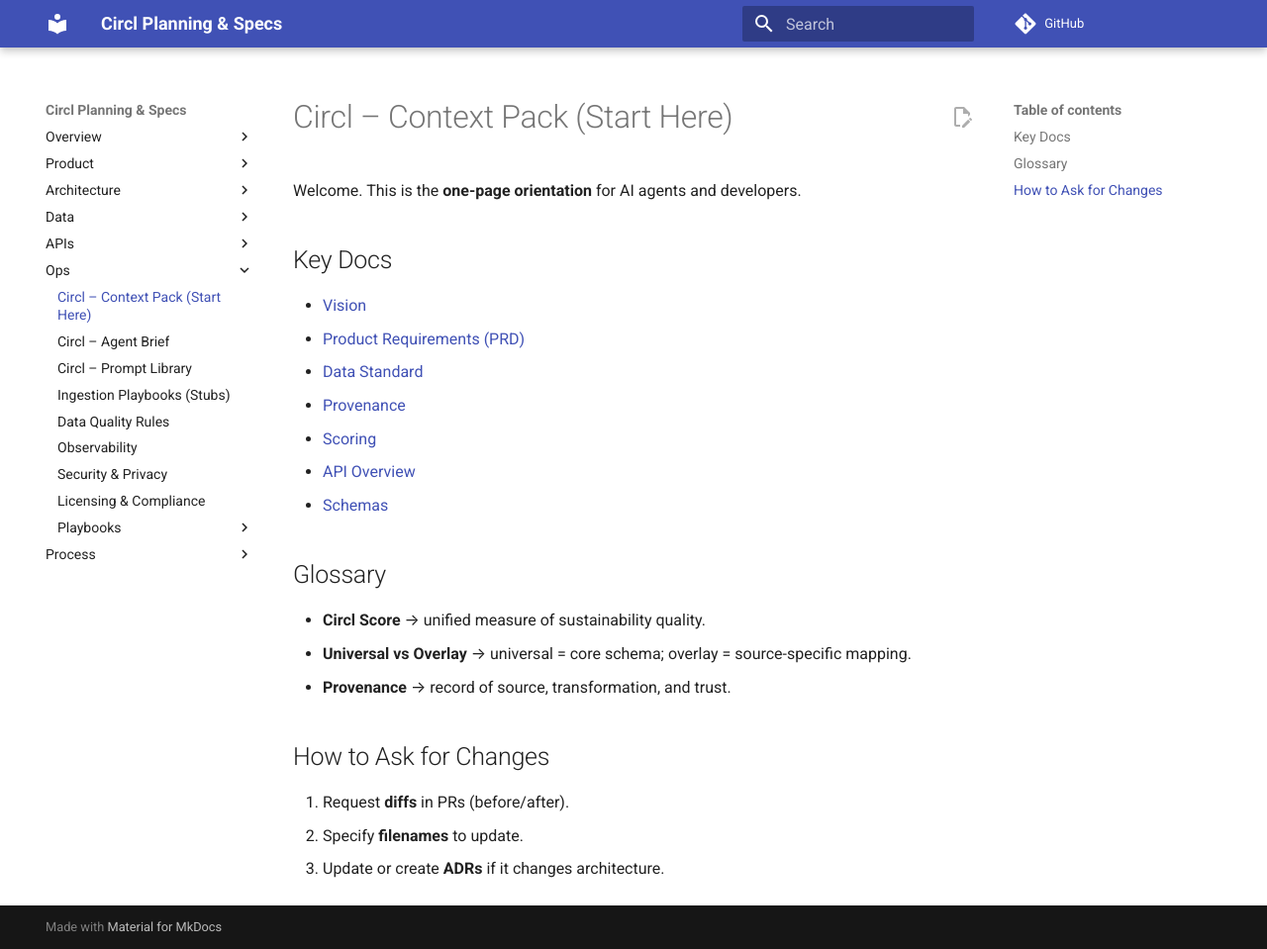
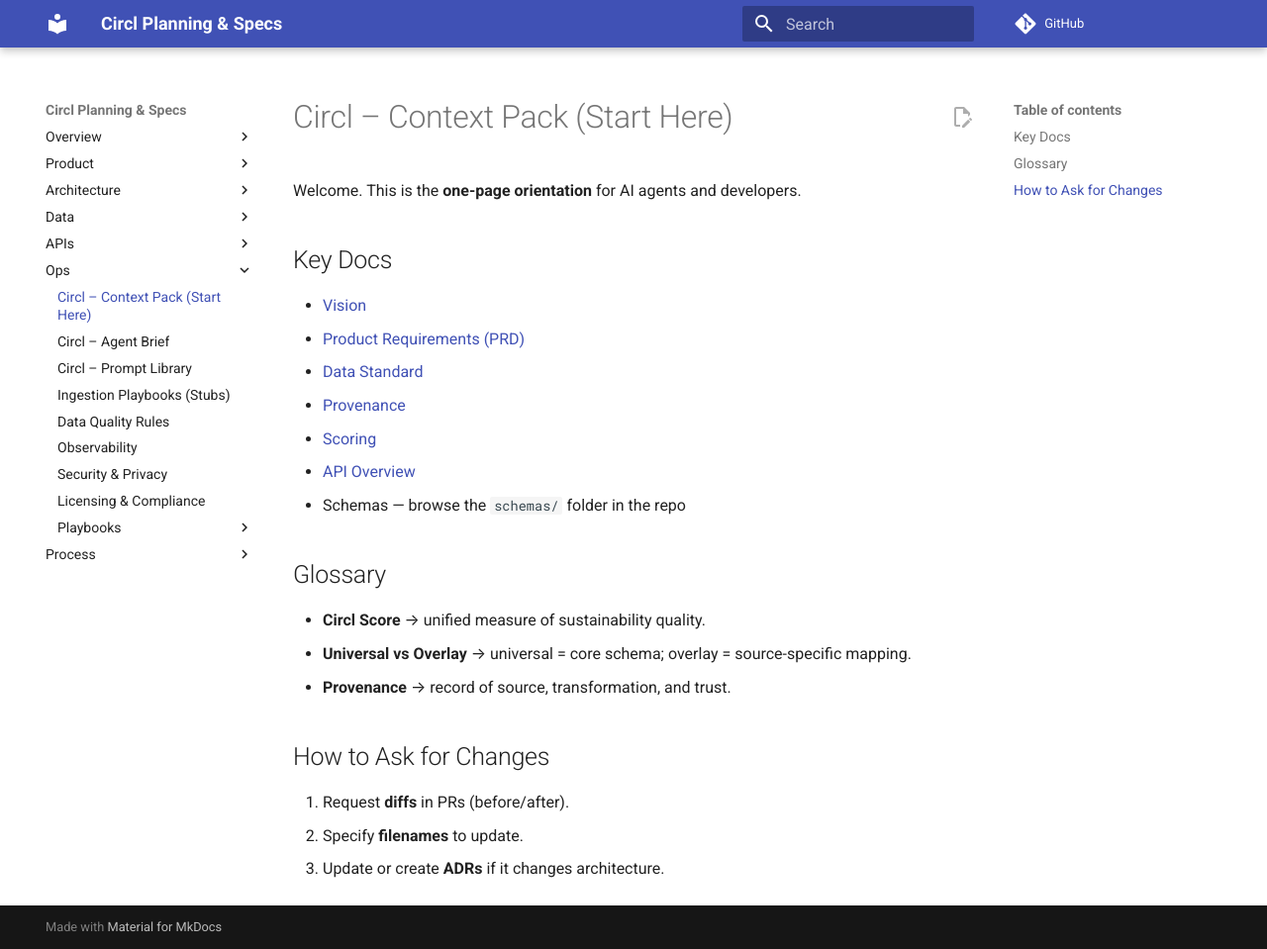
Before and after one commit to andremair97/circl-docs, an MkDocs documentation site: the page built from docs/ops/CONTEXT-PACK.md, in a window 1280 px wide and 959 px high. Shown: the whole window at 99% size. Built offline with MkDocs 1.6.1 and Material for MkDocs 9.7.7, drawn with Linux system fonts in a browser that asks for light colours; comment, search, counter and statistics services are not loaded.

```diff
--- a/docs/ops/CONTEXT-PACK.md
+++ b/docs/ops/CONTEXT-PACK.md
@@ -3,13 +3,13 @@
 Welcome. This is the **one-page orientation** for AI agents and developers.
 
 ## Key Docs
-- [Vision](/docs/vision/100-vision.md)
-- [Product Requirements (PRD)](/docs/ops/200-prd.md)
-- [Data Standard](/docs/ops/500-data-standard.md)
-- [Provenance](/docs/ops/520-provenance.md)
-- [Scoring](/docs/ops/530-scoring.md)
-- [API Overview](/docs/apis/400-api-overview.md)
-- [Schemas](/schemas/)
+- [Vision](../vision/010-product-vision.md)
+- [Product Requirements (PRD)](../product/100-mvp-prd.md)
+- [Data Standard](../data/300-data-standard.md)
+- [Provenance](../data/310-provenance-standard.md)
+- [Scoring](../data/330-scoring-spec.md)
+- [API Overview](../apis/400-api-overview.md)
+- Schemas — browse the `schemas/` folder in the repo
 
 ## Glossary
 - **Circl Score** → unified measure of sustainability quality.
```
Also changed, not shown: AGENT.md (added, +4 -0 lines), 1 other file.
